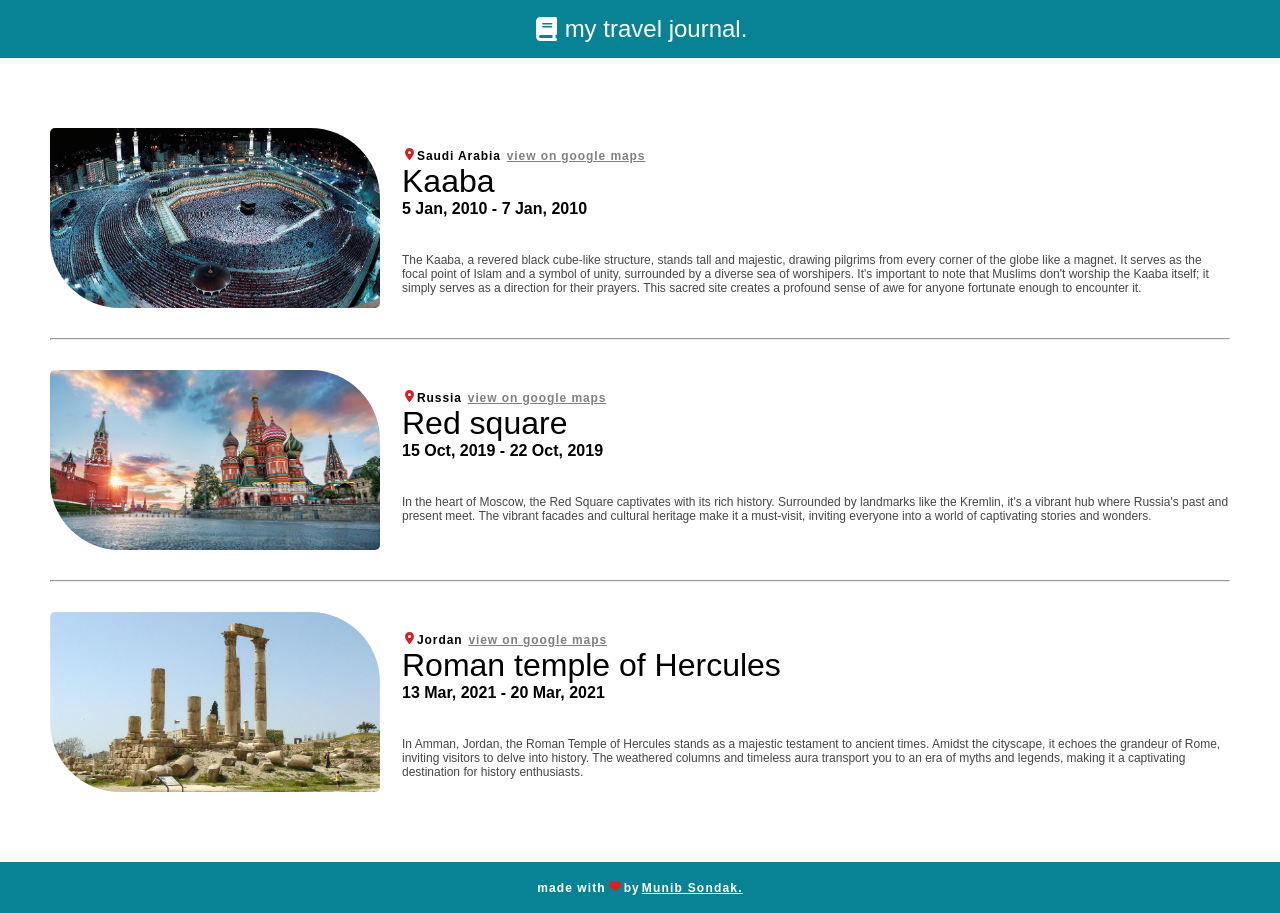
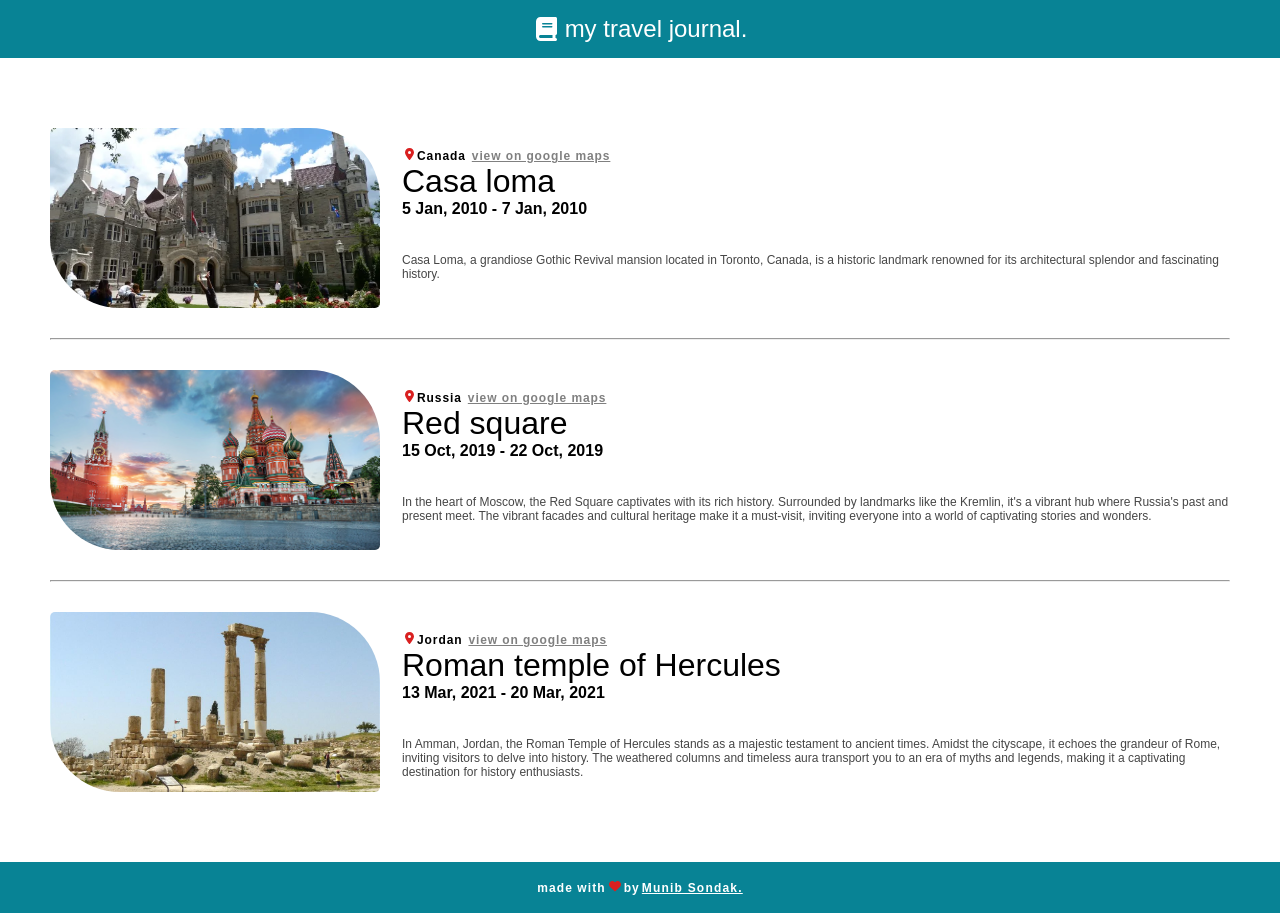
Before and after one commit to Munib36/mytraveljournal, a React (Vite) app: page / in a window 1280 px wide. Built offline with nearby package versions, Linux system fonts and the light colour scheme.

Commit message:
Update journals.js

```diff
--- a/src/assets/journals.js
+++ b/src/assets/journals.js
@@ -1,13 +1,14 @@
 export default [
     {
         id: 1,
-        imageLink: "../images/kaaba1.jpg",
-        country: "Saudi Arabia",
-        mapsLink: "https://www.google.com/maps/d/viewer?mid=1no4tePW4V_nqYYGRTI59GpHoKq4&hl=en_US&ll=21.42266198971721%2C39.82590803625957&z=16",
-        place: "Kaaba",
+        imageLink: "../images/casa.jpeg",
+        country: "Canada",
+        // mapsLink: "https://www.google.com/maps/d/viewer?mid=1no4tePW4V_nqYYGRTI59GpHoKq4&hl=en_US&ll=21.42266198971721%2C39.82590803625957&z=16",
+        mapsLink: "https://google.com/maps/d/u/0/viewer?mid=1pNWb9t80Id7Di7-G4Jq6R8Top0Y&hl=en_US&ll=43.678731586428455%2C-79.409891&z=16",
+        place: "Casa loma",
         startDate: "5 Jan, 2010",
         endDate: "7 Jan, 2010",
-        desc: "The Kaaba, a revered black cube-like structure, stands tall and majestic, drawing pilgrims from every corner of the globe like a magnet. It serves as the focal point of Islam and a symbol of unity, surrounded by a diverse sea of worshipers. It's important to note that Muslims don't worship the Kaaba itself; it simply serves as a direction for their prayers. This sacred site creates a profound sense of awe for anyone fortunate enough to encounter it.",
+        desc: "Casa Loma, a grandiose Gothic Revival mansion located in Toronto, Canada, is a historic landmark renowned for its architectural splendor and fascinating history.",
         // done
     },
     {
```
